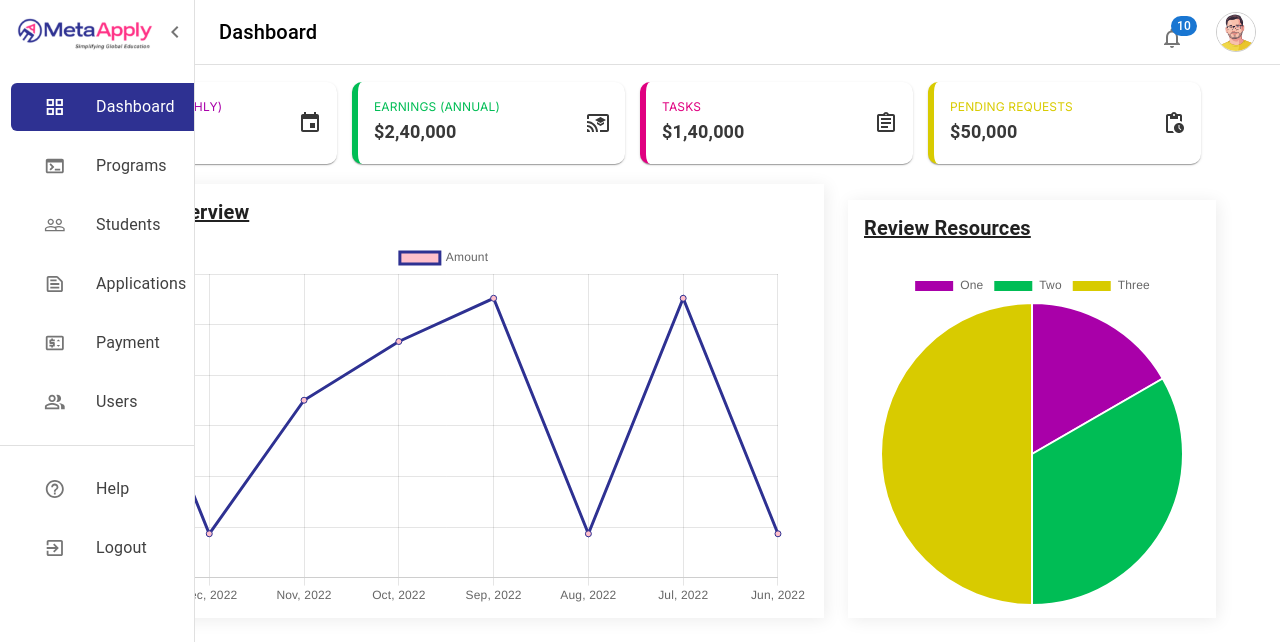
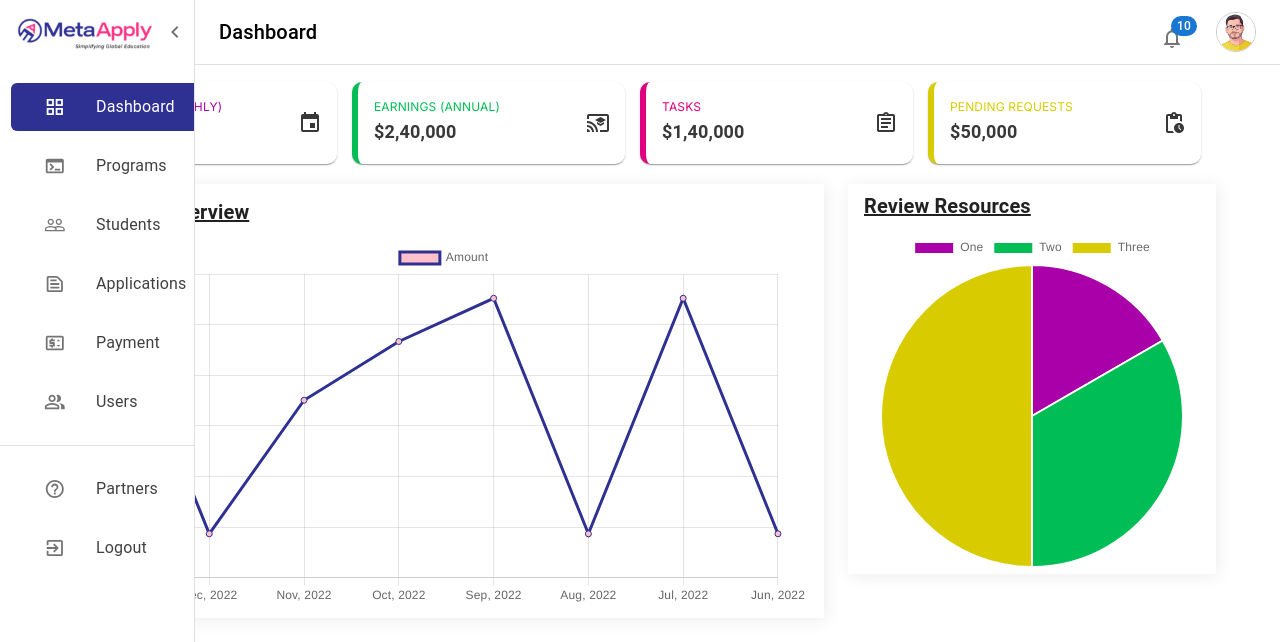
Before and after one commit to HimaniNegi/NextJs_Project, a Next.js app: page /dashboard in a window 1280 px wide. Shown: the top 642 px of the page. Built offline with nearby package versions, Linux system fonts and the light colour scheme; data requests are answered from the project's data file.

Commit message:
changed sidebar namesand created partners page

```diff
--- a/src/components/reviewResourcesGraph.jsx
+++ b/src/components/reviewResourcesGraph.jsx
@@ -28,16 +28,16 @@ const ReviewResourcesGraph = () => {
       <Box
         component="div"
         sx={{
-          mt: "36px",
+          mt: "20px",
           background: "#fff",
           boxShadow: "2px 2px 16px #ececec",
-          padding: "12px 16px",
+          padding: "6px 16px",
         }}
       >
         <Typography
           variant="h6"
           component="h6"
-          sx={{ fontWeight: "600", textDecoration: "underline", mb: "26px" }}
+          sx={{ fontWeight: "600", textDecoration: "underline", mb: "10px" }}
         >
           Review Resources
         </Typography>
--- a/src/components/sidebar.jsx
+++ b/src/components/sidebar.jsx
@@ -172,9 +172,9 @@ export default function Sidebar() {
 
   const subMenuItems = [
     {
-      text: "Help",
+      text: "Partners",
       icon: <HelpOutlineIcon />,
-      Path: "/help",
+      Path: "/partners",
     },
     {
       text: "Logout",
```
Also changed, not shown: src/app/help/page.jsx (deleted, +0 -14 lines), src/app/partners/page.jsx (added, +23 -0 lines).
